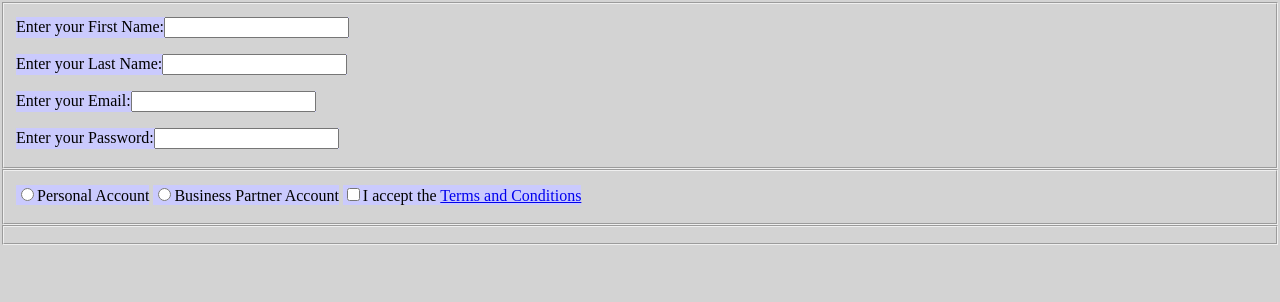
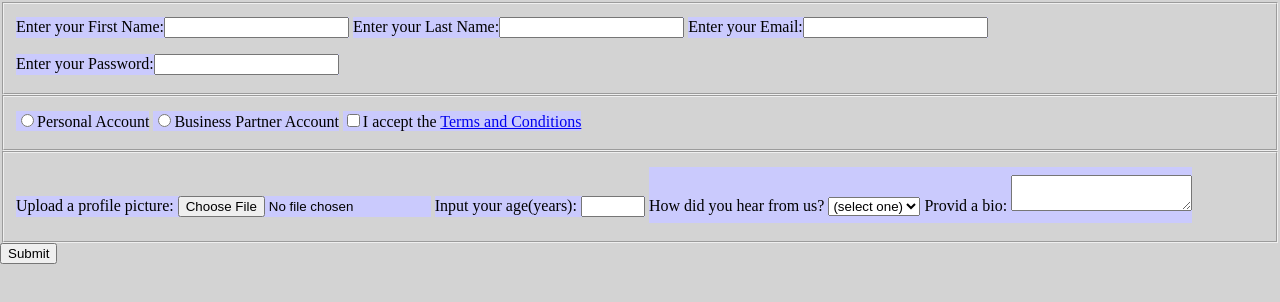
Before and after one commit to regiem14/regie-html-form, a plain HTML site: page index.html in a window 1280 px wide. Shown: the part 78-380 px from the top of the page. Drawn offline with Linux system fonts and the light colour scheme.

Commit message:
Add select dropdown options &text area

```diff
--- a/index.html
+++ b/index.html
@@ -12,18 +12,39 @@
 
     <form action="#">
         <fieldset>
-            <label for="#">Enter your First Name:<input type="text" required></label><br>
-            <label for="#">Enter your Last Name:<input type="text" required></label><br>
-            <label for="#">Enter your Email:<input type="email" required></label><br>
-            <label for="#">Enter your Password:<input type="password" minlength="8" pattern="[a-z0-5{8,}]" required></label><br>
+            <label for="#">Enter your First Name:<input type="text" required></label>
+            <label for="#">Enter your Last Name:<input type="text" required></label>
+            <label for="#">Enter your Email:<input type="email" required></label>
+            <label for="#">Enter your Password:<input type="password" minlength="8" pattern="[a-z0-5{8,}]" required></label>
         </fieldset>
         <fieldset>
             <label for="#"><input type="radio" name="account-type" id="">Personal Account</label>
             <label for="#"><input type="radio" name="" id="account-type">Business Partner Account</label>
             <label for="#"><input type="checkbox" required>I accept the <a href="#">Terms and Conditions</a></label>
+        </fieldset>
+        <fieldset>
+            <label>Upload a profile picture: <input type="file"></label>
+            <label for="#">Input your age(years): <input type="number" min="13" max="120"></label>
+            <label>
+                How did you hear from us?
+                <select>
+                    <option value="">(select one)</option>
+                    <option value="1">News</option>
+                    <option value="2">Blog</option>
+                    <option value="3">Forums</option>
+                    <option value="4">Others</option>
+                </select>
+                <label for="#">
+                    Provid a bio:
+                    <textarea>
+
+                    </textarea>
+                </label>
+            </label>
 
         </fieldset>
-        <fieldset></fieldset>
+        <input type="submit" value="Submit">
+
     </form>
 </body>
 </html>
```
